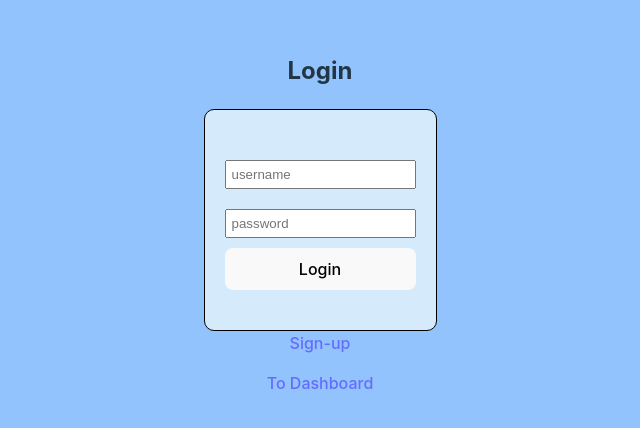
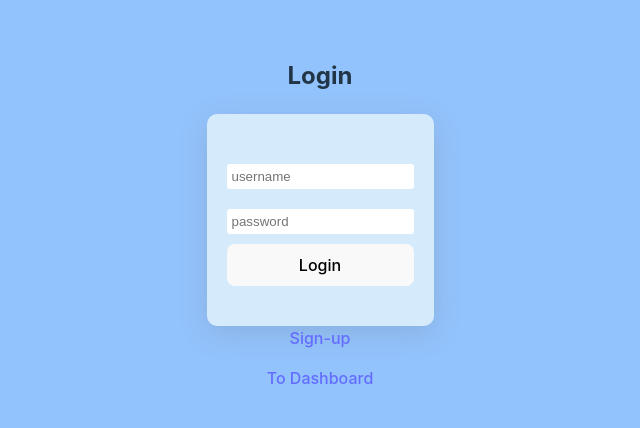
Before and after one commit to GeoTech23/CheckMate, a React (Vite) app: page / in a window 1280 px wide. Shown: the part 178-606 px from the top of the page, without its empty margins (320-960 px from the left). Built offline with nearby package versions, Linux system fonts and the light colour scheme.

Commit message:
Box-shadow

```diff
--- a/src/components/styled/SubmitDiv.tsx
+++ b/src/components/styled/SubmitDiv.tsx
@@ -1,11 +1,11 @@
 import { styled } from 'styled-components';
 
 const SubmitDiv = styled.div`
-	border: 1px solid black;
 	display: flex;
 	padding: 40px 20px;
 	border-radius: 10px;
 	background-color: #d5ebfc;
+	box-shadow: rgba(100, 100, 111, 0.2) 0px 7px 29px 0px;
 `;
 
 export default SubmitDiv;
--- a/src/index.css
+++ b/src/index.css
@@ -72,6 +72,11 @@
   padding: 5px;
 }
 
+input {
+  border: none;
+  border-radius: 3px;
+}
+
 @media (prefers-color-scheme: light) {
   :root {
     color: #213547;
```
